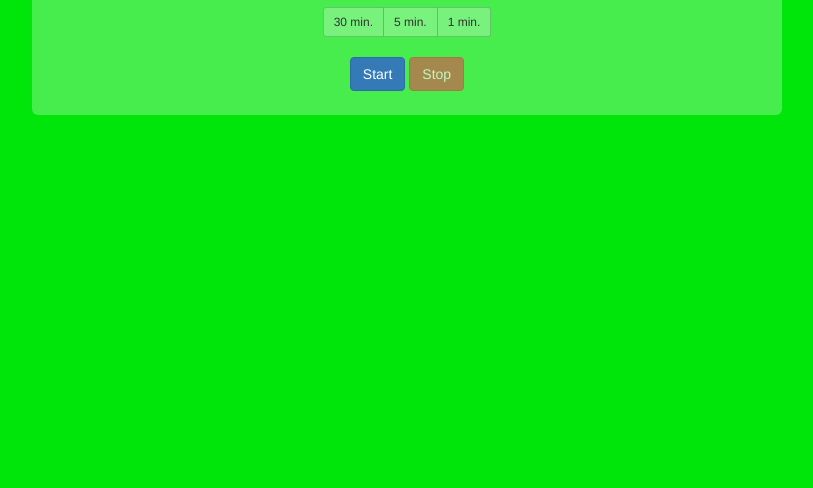
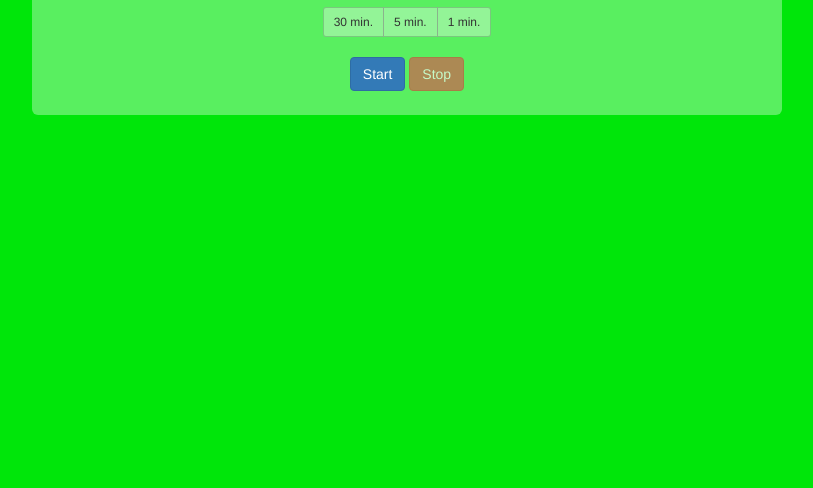
Before and after one commit to gargrave/PomPom, a website: page index.html in a window 1280 px wide. Shown: the part 312-800 px from the top of the page, without its empty margins (233-1046 px from the left). Drawn offline with nearby package versions, Linux system fonts and the light colour scheme.

Commit message:
update styles

```diff
--- a/app/css/main.scss
+++ b/app/css/main.scss
@@ -1,5 +1,5 @@
-$trans-white1: rgba(255, 255, 255, .275);
-$trans-white2: rgba(255, 255, 255, .2);
+$trans-white1: rgba(255, 255, 255, .35);
+$trans-white2: rgba(255, 255, 255, .22);
 $trans-gray: rgba(20, 20, 20, .2);
 $gray-text: #222;
 
```
Also changed, not shown: app/css/main.css, 1 other file.
